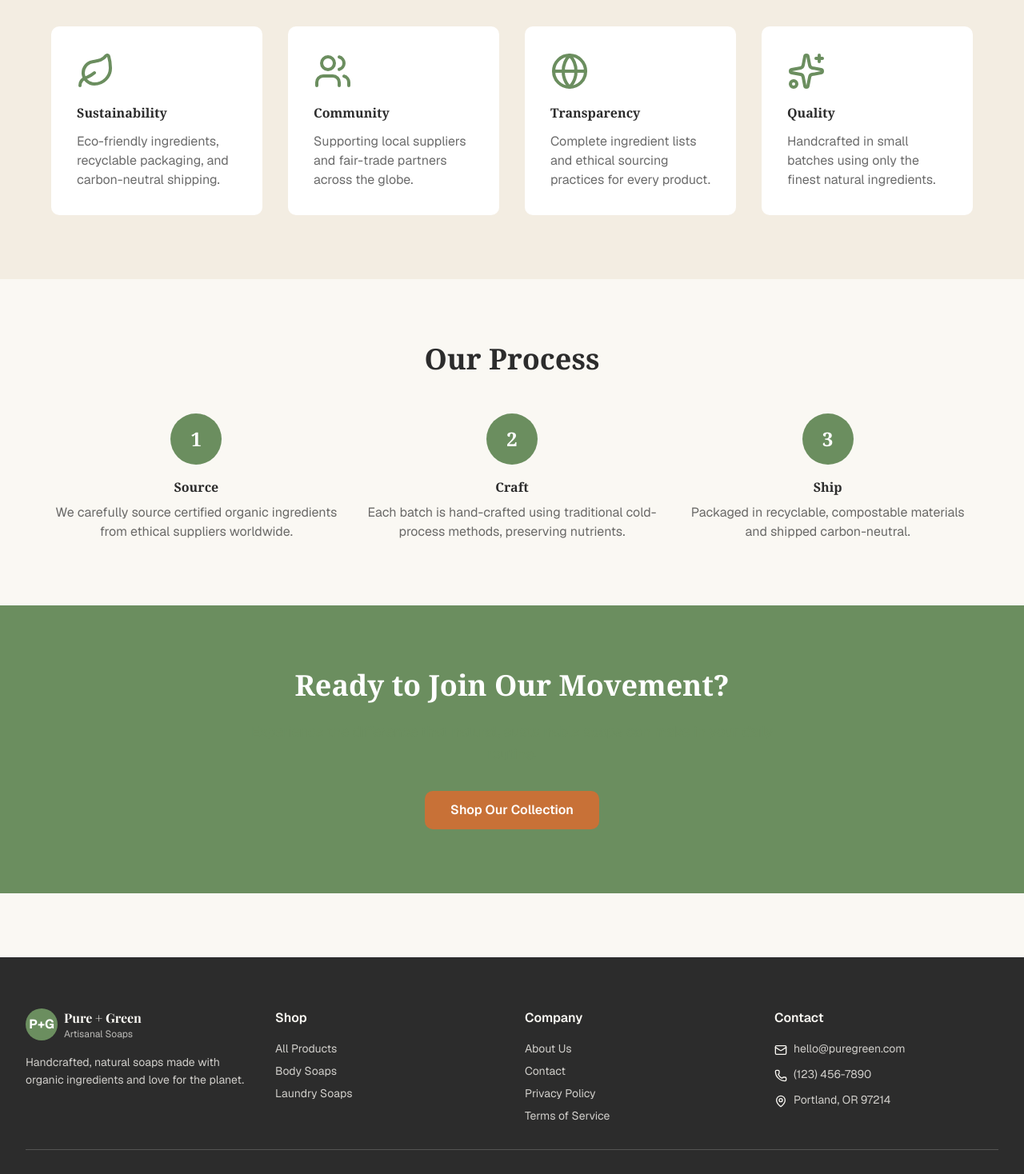
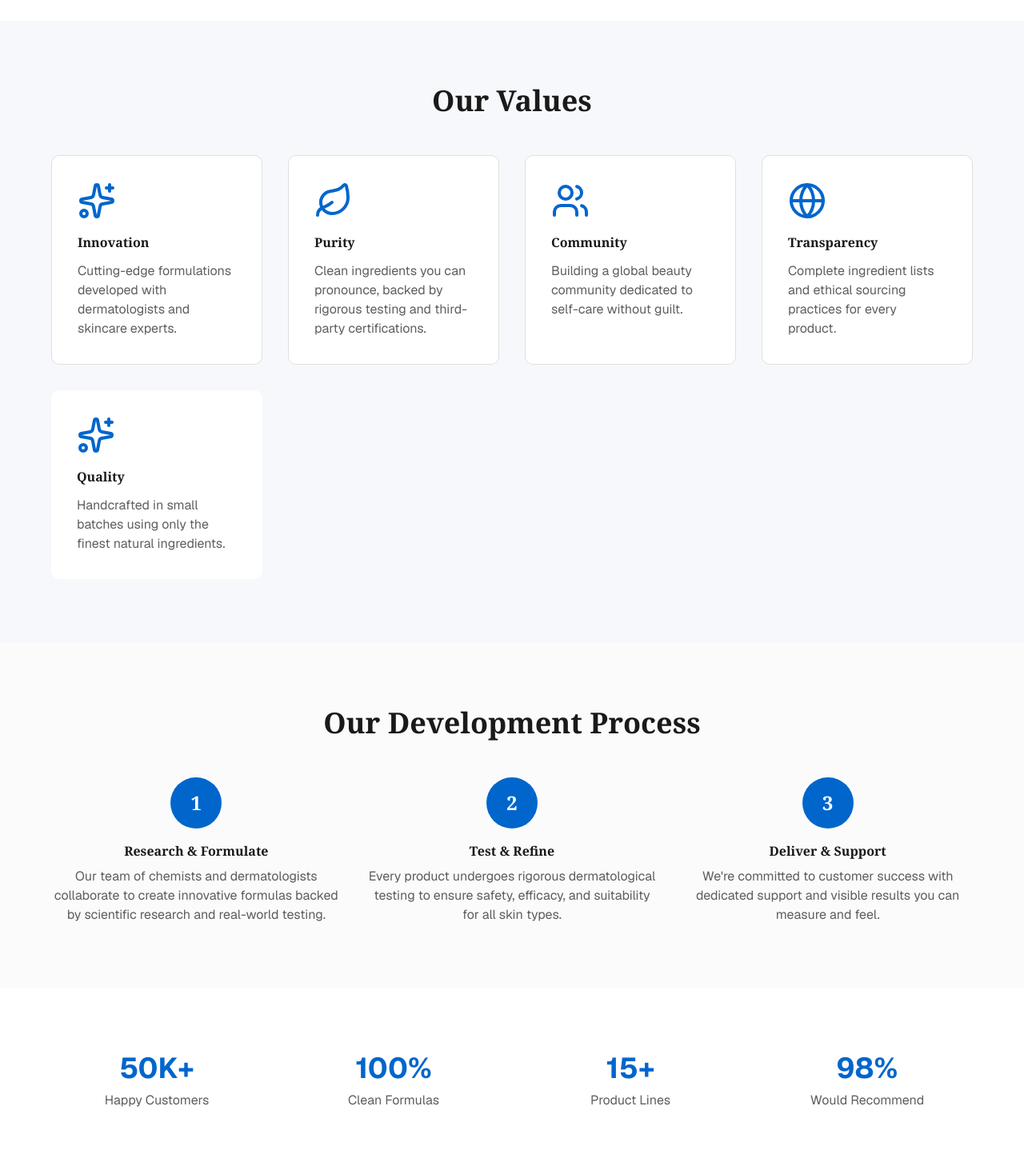
Before and after one commit to TalibMushtaq/e-commerce-website-creation, a Next.js app: page /about in a window 1280 px wide. Shown: the part 920-2388 px from the top of the page at 80% size. Built offline with nearby package versions, Linux system fonts and the light colour scheme.

Commit message:
feat: update about page with new brand narrative and values

```diff
--- a/app/about/page.tsx
+++ b/app/about/page.tsx
@@ -15,10 +15,10 @@ function AboutContent() {
       <section className="bg-secondary py-20 px-4">
         <div className="max-w-6xl mx-auto">
           <h1 className="text-5xl font-serif font-bold text-foreground mb-6">
-            Our Story
+            About White Sparkle
           </h1>
           <p className="text-xl text-foreground/70 max-w-2xl">
-            From a small kitchen to a thriving eco-conscious brand, Pure + Green is dedicated to crafting exceptional soaps without compromising our planet.
+            Founded by a team of skincare scientists and beauty enthusiasts, White Sparkle represents a new generation of luxury that prioritizes your skin health and environmental responsibility.
           </p>
         </div>
       </section>
@@ -32,16 +32,19 @@ function AboutContent() {
                 Our Mission
               </h2>
               <p className="text-lg text-foreground/70 mb-4 leading-relaxed">
-                We believe that luxury and sustainability go hand-in-hand. Our mission is to create the finest natural soaps while minimizing our environmental impact and supporting fair-trade practices.
+                We&apos;re on a mission to revolutionize the beauty industry by proving that premium doesn&apos;t mean harmful. Every White Sparkle product is meticulously formulated with cutting-edge skincare science and clean, ethically-sourced ingredients.
+              </p>
+              <p className="text-lg text-foreground/70 mb-4 leading-relaxed">
+                Our goal is simple: deliver visible results without compromise. No parabens, sulfates, or fillers—just pure efficacy backed by dermatological expertise and customer love.
               </p>
               <p className="text-lg text-foreground/70 leading-relaxed">
-                Every bar of soap is a small act of resistance against harmful chemicals and disposable culture. We're committed to transparency, quality, and making a difference.
+                We believe beauty should make you glow inside and out—confidence from knowing what you're putting on your skin, and pride in supporting a brand that cares.
               </p>
             </div>
             <div className="bg-secondary rounded-lg p-12 text-center">
               <Sparkles className="w-16 h-16 text-primary mx-auto mb-4" />
-              <p className="text-foreground/60 italic">
-                "Crafting luxury with purpose, one soap at a time."
+              <p className="text-foreground/60 italic text-lg">
+                "Luxe skincare that doesn&apos;t compromise. Clean beauty that actually works."
               </p>
             </div>
           </div>
@@ -55,25 +58,34 @@ function AboutContent() {
             Our Values
           </h2>
           <div className="grid md:grid-cols-2 lg:grid-cols-4 gap-8">
-            <div className="bg-white p-8 rounded-lg">
+            <div className="bg-white p-8 rounded-lg border border-border">
+              <Sparkles className="w-12 h-12 text-primary mb-4" />
+              <h3 className="font-serif font-semibold text-foreground mb-3">
+                Innovation
+              </h3>
+              <p className="text-foreground/70">
+                Cutting-edge formulations developed with dermatologists and skincare experts.
+              </p>
+            </div>
+            <div className="bg-white p-8 rounded-lg border border-border">
               <Leaf className="w-12 h-12 text-primary mb-4" />
               <h3 className="font-serif font-semibold text-foreground mb-3">
-                Sustainability
+                Purity
               </h3>
               <p className="text-foreground/70">
-                Eco-friendly ingredients, recyclable packaging, and carbon-neutral shipping.
+                Clean ingredients you can pronounce, backed by rigorous testing and third-party certifications.
               </p>
             </div>
-            <div className="bg-white p-8 rounded-lg">
+            <div className="bg-white p-8 rounded-lg border border-border">
               <Users className="w-12 h-12 text-primary mb-4" />
               <h3 className="font-serif font-semibold text-foreground mb-3">
                 Community
               </h3>
               <p className="text-foreground/70">
-                Supporting local suppliers and fair-trade partners across the globe.
+                Building a global beauty community dedicated to self-care without guilt.
               </p>
             </div>
-            <div className="bg-white p-8 rounded-lg">
+            <div className="bg-white p-8 rounded-lg border border-border">
               <Globe className="w-12 h-12 text-primary mb-4" />
               <h3 className="font-serif font-semibold text-foreground mb-3">
                 Transparency
@@ -96,10 +108,10 @@ function AboutContent() {
       </section>
 
       {/* Process Section */}
-      <section className="py-20 px-4">
+      <section className="py-20 px-4 bg-muted/30">
         <div className="max-w-6xl mx-auto">
           <h2 className="text-4xl font-serif font-bold text-center text-foreground mb-12">
-            Our Process
+            Our Development Process
           </h2>
           <div className="grid md:grid-cols-3 gap-8">
             <div className="text-center">
@@ -107,10 +119,10 @@ function AboutContent() {
                 1
               </div>
               <h3 className="font-serif font-bold text-foreground mb-2">
-                Source
+                Research & Formulate
               </h3>
               <p className="text-foreground/70">
-                We carefully source certified organic ingredients from ethical suppliers worldwide.
+                Our team of chemists and dermatologists collaborate to create innovative formulas backed by scientific research and real-world testing.
               </p>
             </div>
             <div className="text-center">
@@ -118,10 +130,10 @@ function AboutContent() {
                 2
               </div>
               <h3 className="font-serif font-bold text-foreground mb-2">
-                Craft
+                Test & Refine
               </h3>
               <p className="text-foreground/70">
-                Each batch is hand-crafted using traditional cold-process methods, preserving nutrients.
+                Every product undergoes rigorous dermatological testing to ensure safety, efficacy, and suitability for all skin types.
               </p>
             </div>
             <div className="text-center">
@@ -129,11 +141,35 @@ function AboutContent() {
                 3
               </div>
               <h3 className="font-serif font-bold text-foreground mb-2">
-                Ship
+                Deliver & Support
               </h3>
               <p className="text-foreground/70">
-                Packaged in recyclable, compostable materials and shipped carbon-neutral.
+                We're committed to customer success with dedicated support and visible results you can measure and feel.
               </p>
+            </div>
+          </div>
+        </div>
+      </section>
+
+      {/* Stats Section */}
+      <section className="py-20 px-4">
+        <div className="max-w-6xl mx-auto">
+          <div className="grid md:grid-cols-4 gap-8 text-center">
+            <div>
+              <p className="text-4xl font-bold text-primary mb-2">50K+</p>
+              <p className="text-foreground/70">Happy Customers</p>
+            </div>
+            <div>
+              <p className="text-4xl font-bold text-primary mb-2">100%</p>
+              <p className="text-foreground/70">Clean Formulas</p>
+            </div>
+            <div>
+              <p className="text-4xl font-bold text-primary mb-2">15+</p>
+              <p className="text-foreground/70">Product Lines</p>
+            </div>
+            <div>
+              <p className="text-4xl font-bold text-primary mb-2">98%</p>
+              <p className="text-foreground/70">Would Recommend</p>
             </div>
           </div>
         </div>
@@ -143,10 +179,10 @@ function AboutContent() {
       <section className="bg-primary text-white py-20 px-4">
         <div className="max-w-2xl mx-auto text-center">
           <h2 className="text-4xl font-serif font-bold mb-6">
-            Ready to Join Our Movement?
+            Join the White Sparkle Community
           </h2>
           <p className="text-lg mb-8 text-primary/90">
-            Experience the difference that natural, sustainable soaps can make in your daily routine.
+            Discover luxury skincare that actually works. Experience visible results and the confidence of knowing exactly what&apos;s on your skin.
           </p>
           <Link
             href="/shop"
--- a/app/contact/page.tsx
+++ b/app/contact/page.tsx
@@ -39,10 +39,10 @@ function ContactContent() {
       <section className="bg-secondary py-16 px-4">
         <div className="max-w-6xl mx-auto">
           <h1 className="text-4xl font-serif font-bold text-foreground mb-2">
-            Get In Touch
+            Contact White Sparkle
           </h1>
-          <p className="text-foreground/60">
-            We&apos;d love to hear from you. Reach out with questions or feedback.
+          <p className="text-foreground/60 text-lg">
+            Have a question about our products? Need help with an order? We&apos;re here for you and typically respond within 24 hours.
           </p>
         </div>
       </section>
@@ -52,48 +52,59 @@ function ContactContent() {
         <div className="max-w-6xl mx-auto">
           <div className="grid md:grid-cols-3 gap-8 mb-16">
             {/* Contact Info Cards */}
-            <div className="bg-secondary/40 rounded-lg p-8">
+            <div className="bg-secondary/40 rounded-lg p-8 border border-border">
               <Mail className="w-10 h-10 text-primary mb-4" />
-              <h3 className="font-serif font-bold text-foreground mb-2">Email</h3>
-              <p className="text-foreground/70">
+              <h3 className="font-serif font-bold text-foreground mb-2">Email Support</h3>
+              <p className="text-foreground/70 mb-2">
                 <a
-                  href="mailto:hello@puregreen.com"
-                  className="hover:text-primary transition"
+                  href="mailto:support@whitesparkle.com"
+                  className="hover:text-primary transition font-semibold"
                 >
-                  hello@puregreen.com
+                  support@whitesparkle.com
                 </a>
+              </p>
+              <p className="text-sm text-foreground/60">
+                Response time: 24 hours
               </p>
             </div>
 
-            <div className="bg-secondary/40 rounded-lg p-8">
+            <div className="bg-secondary/40 rounded-lg p-8 border border-border">
               <Phone className="w-10 h-10 text-primary mb-4" />
-              <h3 className="font-serif font-bold text-foreground mb-2">Phone</h3>
-              <p className="text-foreground/70">
+              <h3 className="font-serif font-bold text-foreground mb-2">Call Us</h3>
+              <p className="text-foreground/70 mb-2">
                 <a
-                  href="tel:+1234567890"
-                  className="hover:text-primary transition"
+                  href="tel:+18005551234"
+                  className="hover:text-primary transition font-semibold"
                 >
-                  (123) 456-7890
+                  1 (800) 555-1234
                 </a>
+              </p>
+              <p className="text-sm text-foreground/60">
+                Mon-Fri, 9am-6pm EST
               </p>
             </div>
 
-            <div className="bg-secondary/40 rounded-lg p-8">
+            <div className="bg-secondary/40 rounded-lg p-8 border border-border">
               <MapPin className="w-10 h-10 text-primary mb-4" />
-              <h3 className="font-serif font-bold text-foreground mb-2">Address</h3>
-              <p className="text-foreground/70">
-                123 Sustainable Lane
+              <h3 className="font-serif font-bold text-foreground mb-2">Headquarters</h3>
+              <p className="text-foreground/70 text-sm">
+                White Sparkle Beauty Co.
                 <br />
-                Portland, OR 97201
+                250 Innovation Drive
+                <br />
+                San Francisco, CA 94105
               </p>
             </div>
           </div>
 
           {/* Contact Form */}
           <div className="max-w-2xl mx-auto">
-            <h2 className="text-3xl font-serif font-bold text-foreground mb-8 text-center">
-              Send us a Message
+            <h2 className="text-3xl font-serif font-bold text-foreground mb-2 text-center">
+              Get In Touch
             </h2>
+            <p className="text-center text-foreground/60 mb-8">
+              We&apos;re always happy to hear from our community. Send us a message and we&apos;ll get back to you shortly.
+            </p>
 
             <form onSubmit={handleSubmit} className="space-y-6">
               <div className="grid md:grid-cols-2 gap-6">
--- a/app/globals.css
+++ b/app/globals.css
@@ -50,38 +50,38 @@
 
 :root {
   color-scheme: light;
-  --background: #faf8f3;
-  --foreground: #2c2c2c;
-  --card: #fff9f2;
-  --card-foreground: #2c2c2c;
-  --popover: #fff9f2;
-  --popover-foreground: #2c2c2c;
-  --primary: #6b8e5f;
+  --background: #ffffff;
+  --foreground: #1a1a1a;
+  --card: #f8f9fa;
+  --card-foreground: #1a1a1a;
+  --popover: #f8f9fa;
+  --popover-foreground: #1a1a1a;
+  --primary: #0066cc;
   --primary-foreground: #ffffff;
-  --secondary: #e8dcc8;
-  --secondary-foreground: #2c2c2c;
-  --muted: #f0ebe4;
-  --muted-foreground: #7a7a7a;
-  --accent: #c87137;
+  --secondary: #e8eef5;
+  --secondary-foreground: #1a1a1a;
+  --muted: #f0f2f5;
+  --muted-foreground: #666666;
+  --accent: #0099ff;
   --accent-foreground: #ffffff;
-  --destructive: #c87137;
-  --border: #e8e8e0;
-  --input: #fff9f2;
-  --ring: #6b8e5f;
-  --chart-1: #6b8e5f;
-  --chart-2: #c87137;
-  --chart-3: #e8dcc8;
-  --chart-4: #a3b89c;
-  --chart-5: #d9956b;
+  --destructive: #e74c3c;
+  --border: #e0e0e0;
+  --input: #f8f9fa;
+  --ring: #0066cc;
+  --chart-1: #0066cc;
+  --chart-2: #0099ff;
+  --chart-3: #e8eef5;
+  --chart-4: #b3d9ff;
+  --chart-5: #4d94ff;
   --radius: 0.625rem;
-  --sidebar: #f5f3f0;
-  --sidebar-foreground: #2c2c2c;
-  --sidebar-primary: #6b8e5f;
+  --sidebar: #f5f7fa;
+  --sidebar-foreground: #1a1a1a;
+  --sidebar-primary: #0066cc;
   --sidebar-primary-foreground: #ffffff;
-  --sidebar-accent: #c87137;
+  --sidebar-accent: #0099ff;
   --sidebar-accent-foreground: #ffffff;
-  --sidebar-border: #e8e8e0;
-  --sidebar-ring: #6b8e5f;
+  --sidebar-border: #e0e0e0;
+  --sidebar-ring: #0066cc;
 }
 
 .dark {
--- a/app/layout.tsx
+++ b/app/layout.tsx
@@ -15,8 +15,8 @@ const playfairDisplay = Playfair_Display({
 })
 
 export const metadata: Metadata = {
-  title: 'Pure + Green | Artisanal Eco-Friendly Soaps',
-  description: 'Handcrafted, natural soaps for laundry and body. Eco-friendly, cruelty-free, organic ingredients.',
+  title: 'White Sparkle | Premium Skincare & Bath Products',
+  description: 'Discover White Sparkle&apos;s luxury skincare collection. Handcrafted, clean beauty products for a radiant glow.',
   generator: 'v0.app',
   icons: {
     icon: [
@@ -40,7 +40,7 @@ export const metadata: Metadata = {
 export const viewport: Viewport = {
   colorScheme: 'light',
   themeColor: [
-    { media: '(prefers-color-scheme: light)', color: '#6b8e5f' },
+    { media: '(prefers-color-scheme: light)', color: '#0066cc' },
   ],
   userScalable: true,
 }
--- a/app/page.tsx
+++ b/app/page.tsx
@@ -19,10 +19,10 @@ function HomeContent() {
       <section className="relative bg-gradient-to-b from-secondary to-background py-20 px-4 md:py-32">
         <div className="max-w-6xl mx-auto text-center">
           <h1 className="text-5xl md:text-6xl font-serif font-bold text-primary mb-6 text-balance">
-            Pure Luxury, Green Conscience
+            Radiant Skin Starts Here
           </h1>
           <p className="text-xl text-foreground/60 mb-8 max-w-2xl mx-auto text-pretty">
-            Handcrafted soaps made with certified organic ingredients. Every bar is a commitment to your skin and our planet.
+            Experience luxury skincare and bath products designed for modern beauty. White Sparkle brings premium clean beauty to your daily ritual with innovative formulas and pure ingredients.
           </p>
           <div className="flex gap-4 justify-center flex-wrap">
             <Link
@@ -50,10 +50,10 @@ function HomeContent() {
                 <Leaf className="w-8 h-8 text-primary" />
               </div>
               <h3 className="text-xl font-serif font-semibold text-foreground mb-2">
-                100% Natural
+                Clean Formulas
               </h3>
               <p className="text-foreground/60">
-                Certified organic ingredients, no synthetic chemicals or harmful additives.
+                Science-backed ingredients without parabens, sulfates, or synthetic fragrances. Pure efficacy you can trust.
               </p>
             </div>
             <div className="text-center">
@@ -61,10 +61,10 @@ function HomeContent() {
                 <Heart className="w-8 h-8 text-primary" />
               </div>
               <h3 className="text-xl font-serif font-semibold text-foreground mb-2">
-                Cruelty-Free
+                Dermatologist Tested
               </h3>
               <p className="text-foreground/60">
-                Never tested on animals. Certified by international animal welfare standards.
+                Hypoallergenic and suitable for all skin types including sensitive, acne-prone, and compromised skin.
               </p>
             </div>
             <div className="text-center">
@@ -72,10 +72,10 @@ function HomeContent() {
                 <ShoppingCart className="w-8 h-8 text-primary" />
               </div>
               <h3 className="text-xl font-serif font-semibold text-foreground mb-2">
-                Eco-Packaging
+                Sustainably Sourced
               </h3>
               <p className="text-foreground/60">
-                Recyclable, compostable materials. Minimal waste from production to delivery.
+                Ethically sourced ingredients with packaging designed for minimal environmental impact.
               </p>
             </div>
           </div>
@@ -153,10 +153,10 @@ function HomeContent() {
       <section className="bg-primary text-white py-16 px-4">
         <div className="max-w-2xl mx-auto text-center">
           <h2 className="text-3xl font-serif font-bold mb-4">
-            Join Our Green Community
+            Glow with White Sparkle
           </h2>
           <p className="mb-6 text-primary/90">
-            Get exclusive offers, tips for sustainable living, and updates on new products.
+            Subscribe for exclusive access to new products, beauty tips, and special member-only discounts.
           </p>
           <form
             onSubmit={(e) => {
--- a/components/footer.tsx
+++ b/components/footer.tsx
@@ -10,17 +10,17 @@ export default function Footer() {
           <div className="md:col-span-1">
             <div className="flex items-center gap-2 mb-4">
               <div className="w-10 h-10 rounded-full bg-primary flex items-center justify-center">
-                <span className="text-primary-foreground font-bold">P+G</span>
+                <span className="text-primary-foreground font-bold">WS</span>
               </div>
               <div>
                 <h3 className="font-bold" style={{ fontFamily: 'var(--font-playfair)' }}>
-                  Pure + Green
+                  White Sparkle
                 </h3>
-                <p className="text-xs text-background/70">Artisanal Soaps</p>
+                <p className="text-xs text-background/70">Premium Beauty</p>
               </div>
             </div>
             <p className="text-sm text-background/80 leading-relaxed">
-              Handcrafted, natural soaps made with organic ingredients and love for the planet.
+              Luxury skincare and bath products with clean formulas, dermatologist-tested and sustainably sourced. Your skin deserves better.
             </p>
           </div>
 
@@ -35,13 +35,18 @@ export default function Footer() {
               </li>
               <li>
                 <Link href="/shop?category=body" className="text-background/80 hover:text-background transition-colors">
-                  Body Soaps
+                  Skincare
                 </Link>
               </li>
               <li>
                 <Link href="/shop?category=laundry" className="text-background/80 hover:text-background transition-colors">
-                  Laundry Soaps
+                  Bath & Body
                 </Link>
+              </li>
+              <li>
+                <a href="#" className="text-background/80 hover:text-background transition-colors">
+                  New Arrivals
+                </a>
               </li>
             </ul>
           </div>
@@ -52,22 +57,27 @@ export default function Footer() {
             <ul className="space-y-2 text-sm">
               <li>
                 <Link href="/about" className="text-background/80 hover:text-background transition-colors">
-                  About Us
+                  About White Sparkle
                 </Link>
               </li>
               <li>
                 <Link href="/contact" className="text-background/80 hover:text-background transition-colors">
-                  Contact
+                  Contact Us
                 </Link>
               </li>
               <li>
                 <a href="#" className="text-background/80 hover:text-background transition-colors">
-                  Privacy Policy
+                  Sustainability
                 </a>
               </li>
               <li>
                 <a href="#" className="text-background/80 hover:text-background transition-colors">
-                  Terms of Service
+                  Blog
+                </a>
+              </li>
+              <li>
+                <a href="#" className="text-background/80 hover:text-background transition-colors">
+                  Careers
                 </a>
               </li>
             </ul>
--- a/components/header.tsx
+++ b/components/header.tsx
@@ -16,13 +16,13 @@ export default function Header() {
           {/* Logo */}
           <Link href="/" className="flex items-center gap-2 flex-shrink-0">
             <div className="w-10 h-10 rounded-full bg-primary flex items-center justify-center">
-              <span className="text-primary-foreground font-bold text-lg">P+G</span>
+              <span className="text-primary-foreground font-bold text-lg">WS</span>
             </div>
             <div className="hidden sm:block">
               <h1 className="text-lg font-bold text-foreground" style={{ fontFamily: 'var(--font-playfair)' }}>
-                Pure + Green
+                White Sparkle
               </h1>
-              <p className="text-xs text-muted-foreground">Artisanal Soaps</p>
+              <p className="text-xs text-muted-foreground">Premium Beauty</p>
             </div>
           </Link>
 
```
